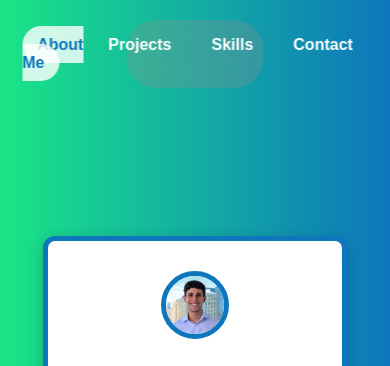
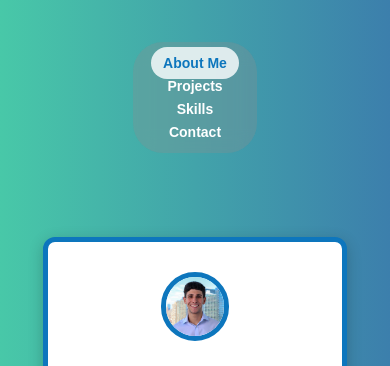
Before and after one commit to ryanwallman/Wallman-Webpage, a plain HTML site: page index.html in a window 390 px wide. Shown: the top 366 px of the page. Drawn offline with Linux system fonts and the light colour scheme.

Commit message:
fixed sizing for different resolutions

```diff
--- a/styles.css
+++ b/styles.css
@@ -2,20 +2,22 @@ body {
     font-family: 'Poppins', sans-serif;
     margin: 0;
     padding: 0;
-    background: linear-gradient(to right, #1ae586, #0d76bd);
+    background: linear-gradient(to right, #48c8a8, #3c7fac);
     color: white;
 }
 
+/* Default Navbar for Desktop */
 .navbar {
     position: fixed;
-    top: 20px;
+    top: 5vh;
     left: 50%;
     transform: translateX(-50%);
-    width: 30vw;
+    width: 400px;
     background: rgba(144, 144, 144, 0.3);
     padding: 16px 10px;
     border-radius: 30px;
     backdrop-filter: blur(10px);
+    transition: all 0.3s ease-in-out;
 }
 
 .nav-list {
@@ -25,6 +27,7 @@ body {
     gap: 10px;
     padding: 0;
     margin: 0;
+    white-space: nowrap;
 }
 
 .nav-item {
@@ -35,6 +38,28 @@ body {
     border-radius: 20px;
     transition: background 0.3s;
 }
+
+/* Mobile Responsive Navbar */
+@media (max-width: 600px) {
+    .navbar {
+        width: 100px;
+        padding: 12px;
+    }
+
+    .nav-list {
+        flex-direction: column; /* Stack items vertically */
+        align-items: center;
+        gap: 5px;
+    }
+
+    .nav-item {
+        font-size: 14px;
+        padding: 8px 12px;
+        width: 100%; /* Full width */
+        text-align: center;
+    }
+}
+
 
 .nav-item.active, .nav-item:hover {
     background: rgba(255, 255, 255, 0.8);
@@ -63,7 +88,7 @@ body {
     width: 15vw;
     border-radius: 50%;
     border: 5px solid #0d76bd;
-    margin-bottom: 20px;
+    margin-bottom: 2vh;
 }
 
 .title {
```
